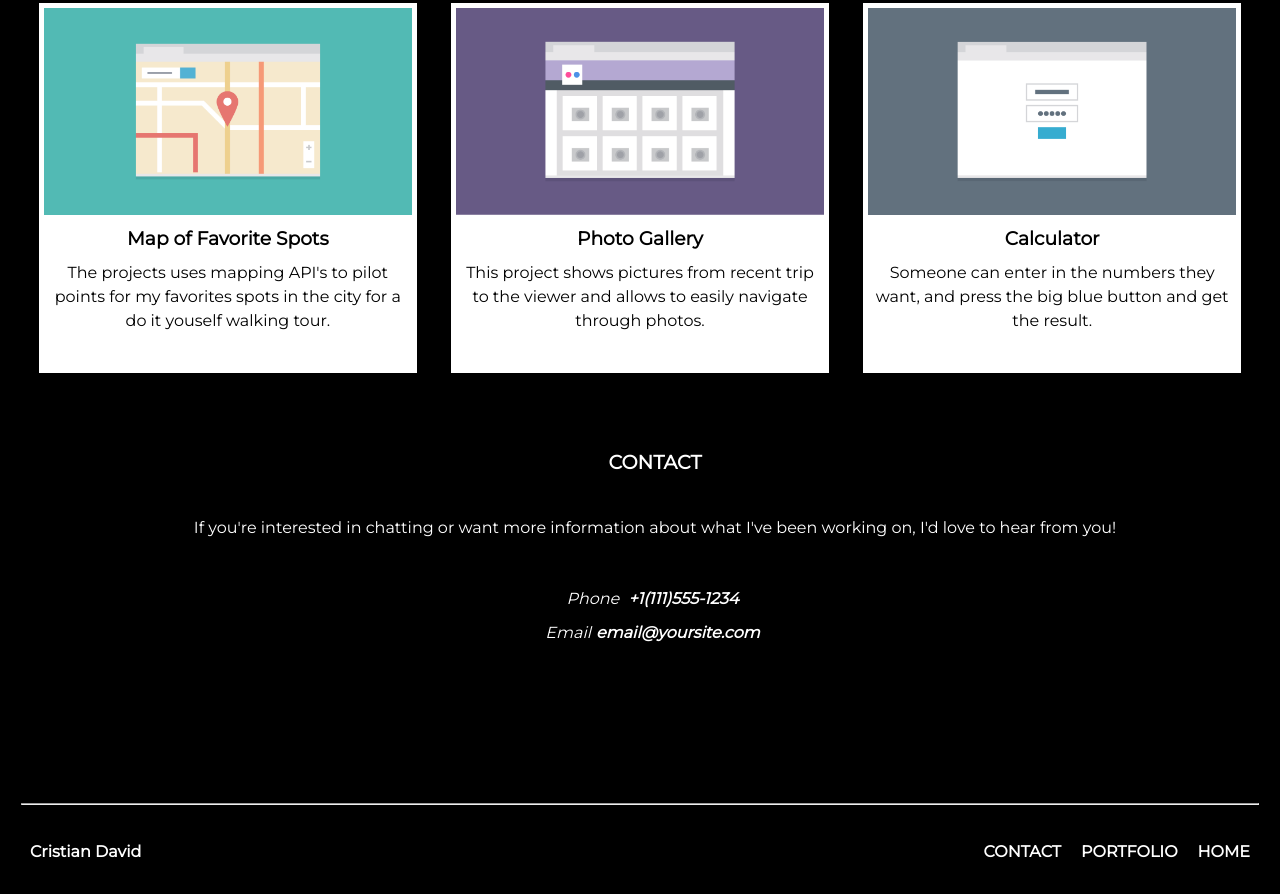
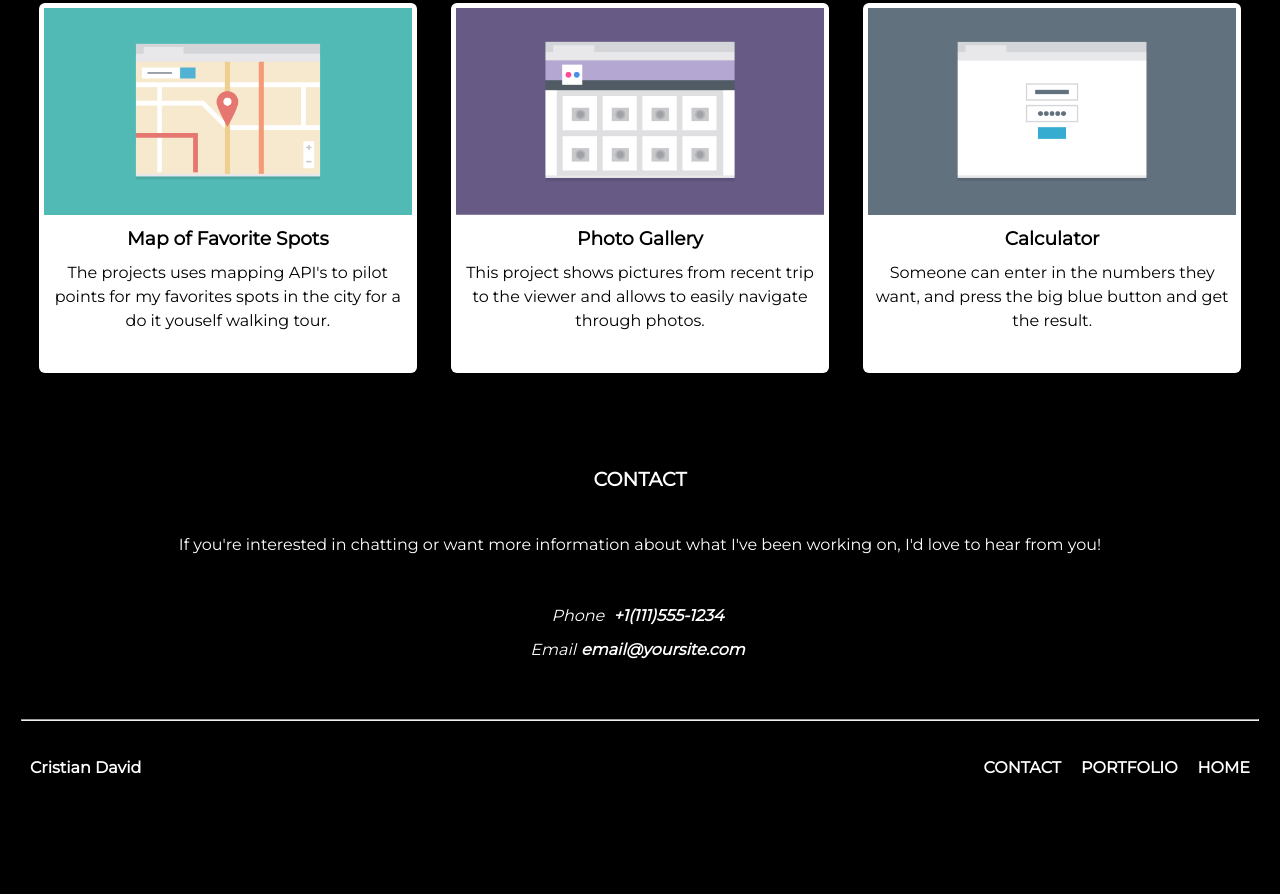
Before and after one commit to CristianDavidCabrera/responsive_learning_project, a plain HTML site: page index.html in a window 1280 px wide. Shown: the part 875-1769 px from the top of the page. After the commit the page ends 1685 px from the top, so only its background shows below. Drawn offline with Linux system fonts and the light colour scheme.

Commit message:
Extra credit: added new color webpage and added borders and hover colors to portfolio cards

```diff
--- a/css/styles.css
+++ b/css/styles.css
@@ -23,6 +23,7 @@ body {
 #name-header {
   font-size: 1.8rem;
   font-weight: bolder;
+  border-radius: 50%;
 }
 li a {
   display: block;
@@ -32,6 +33,7 @@ li a {
   background-color: white;
   color: black;
 }
+
 ul {
   list-style: none;
   width: 100%;
@@ -54,6 +56,10 @@ img {
   background-color: white;
   color: black;
   margin-top: 2rem;
+  border-radius: 6px;
+}
+.container-projects:hover {
+  border: solid 5px rgb(102, 248, 82) ;
 }
 .contact-info {
   display: block;
@@ -61,6 +67,7 @@ img {
   width: 100%;
   background-color: black;
   color: white;
+  margin-top: 2rem;
 }
 #phone,
 #email {
--- a/index.html
+++ b/index.html
@@ -111,7 +111,7 @@
         </p>
       </div>
       <div>
-        <div class="container-projects contact-info">
+        <div class="contact-info">
           <h2 id="contact">CONTACT</h2>
           <p>
             If you're interested in chatting or want more information about what
```
